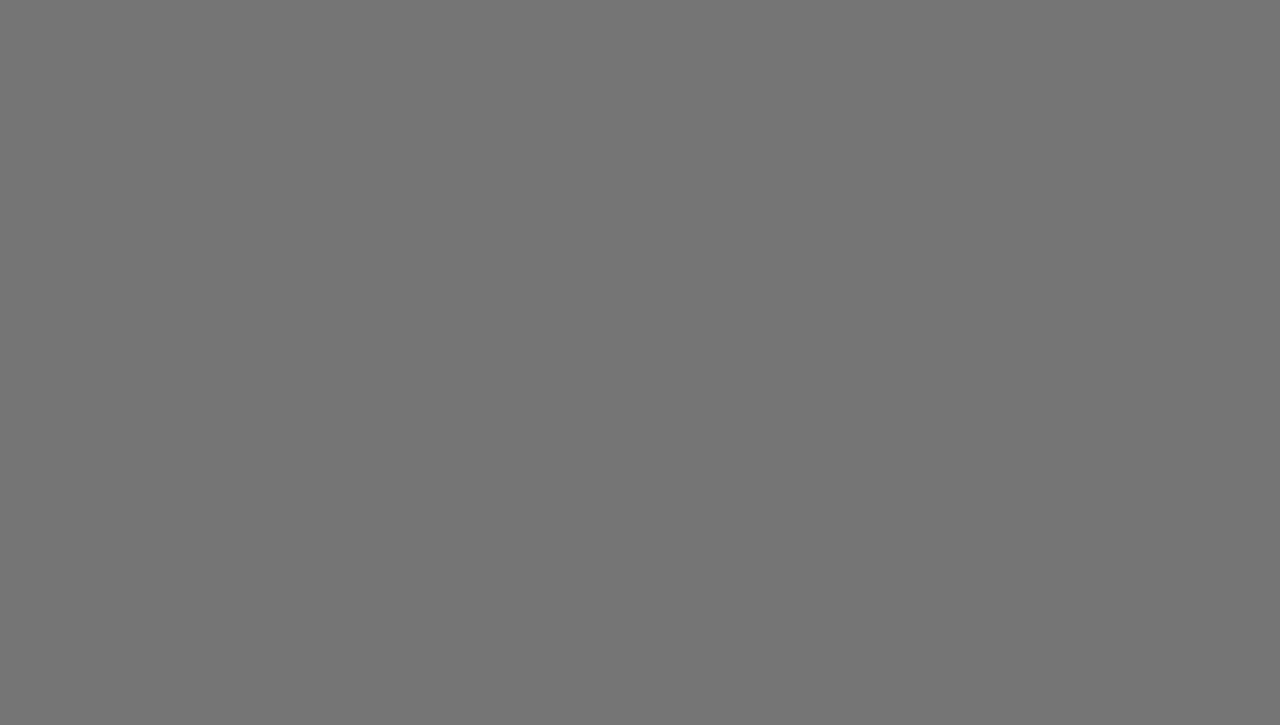
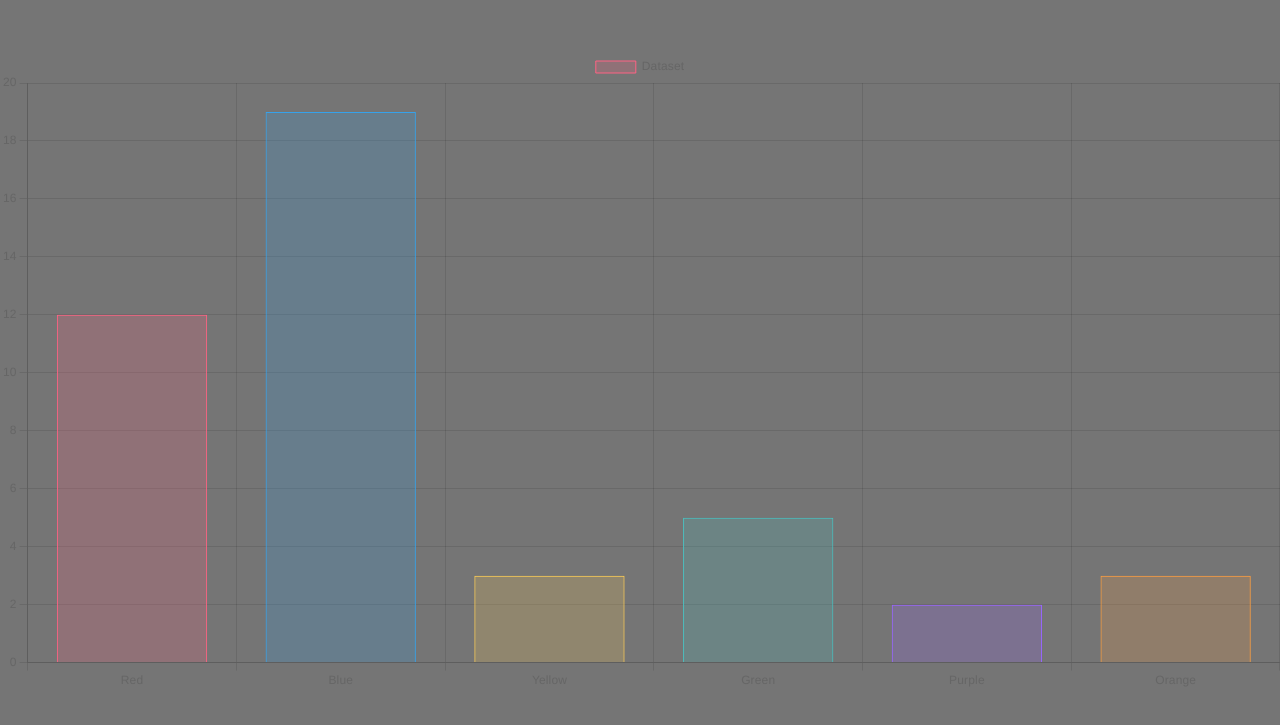
Before and after one commit to kyoppii13/if-you-invested, a React (Create React App) app: page / in a window 1280 px wide. Shown: the part 829-1554 px from the top of the page. Before the commit the page ends 800 px from the top, so only its background shows below. Built offline with nearby package versions, Linux system fonts and the light colour scheme.

Commit message:
add chart.js

```diff
--- a/package.json
+++ b/package.json
@@ -13,7 +13,9 @@
     "@types/node": "^16.6.1",
     "@types/react": "^17.0.18",
     "@types/react-dom": "^17.0.9",
+    "chart.js": "^3.5.1",
     "react": "^17.0.2",
+    "react-chartjs-2": "^3.0.4",
     "react-dom": "^17.0.2",
     "react-scripts": "4.0.3",
     "typescript": "^4.3.5",
--- /dev/null
+++ b/src/components/Graph.tsx
@@ -0,0 +1,46 @@
+import { Bar } from 'react-chartjs-2';
+
+const Graph = () => {
+  const data = {
+    labels: ['Red', 'Blue', 'Yellow', 'Green', 'Purple', 'Orange'],
+    datasets: [
+      {
+        label: 'Dataset',
+        data: [12, 19, 3, 5, 2, 3],
+        backgroundColor: [
+          'rgba(255, 99, 132, 0.2)',
+          'rgba(54, 162, 235, 0.2)',
+          'rgba(255, 206, 86, 0.2)',
+          'rgba(75, 192, 192, 0.2)',
+          'rgba(153, 102, 255, 0.2)',
+          'rgba(255, 159, 64, 0.2)',
+        ],
+        borderColor: [
+          'rgba(255, 99, 132, 1)',
+          'rgba(54, 162, 235, 1)',
+          'rgba(255, 206, 86, 1)',
+          'rgba(75, 192, 192, 1)',
+          'rgba(153, 102, 255, 1)',
+          'rgba(255, 159, 64, 1)',
+        ],
+        borderWidth: 1,
+      },
+    ],
+  };
+
+  const options = {
+    scales: {
+      yAxes: [
+        {
+          ticks: {
+            beginAtZero: true,
+          },
+        },
+      ],
+    },
+  };
+
+  return <Bar data={data} width={100} height={50} options={options} />;
+};
+
+export default Graph;
--- a/src/containers/Main.tsx
+++ b/src/containers/Main.tsx
@@ -1,15 +1,16 @@
 import React, { VFC } from 'react';
-import { Typography, Paper } from '@material-ui/core';
+import { Button, Typography, Paper } from '@material-ui/core';
 import { Autocomplete } from '@material-ui/lab';
 import TextField from '@material-ui/core/TextField';
 import Select from '@material-ui/core/Select';
 import MenuItem from '@material-ui/core/MenuItem';
 import { createStyles, makeStyles } from '@material-ui/core/styles';
 import theme from '../lib/theme';
+import Graph from '../components/Graph';
 
 const useStyles = makeStyles(() =>
   createStyles({
-    root: {
+    page: {
       display: 'flex',
       justifyContent: 'center',
       alignItems: 'center',
@@ -52,7 +53,8 @@ const Main: VFC = () => {
   const [selectedYear, setYear] = React.useState(2000);
 
   return (
-    <div className={classes.root}>
+    <div>
+      <div className={classes.page}>
         <Typography className={classes.mainText}>If you invested</Typography>
         <Autocomplete
           options={tickers}
@@ -83,6 +85,11 @@ const Main: VFC = () => {
               </MenuItem>
             ))}
         </Select>
+        <Button>{'>>'}</Button>
+      </div>
+      <div className={classes.page}>
+        <Graph />
+      </div>
     </div>
   );
 };
```
Also changed, not shown: 1 other file (tests, documents, lock files or other folders). Lines whose indentation alone changed are shown as unchanged.
